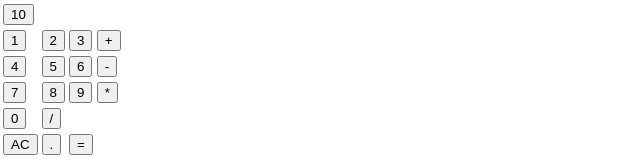
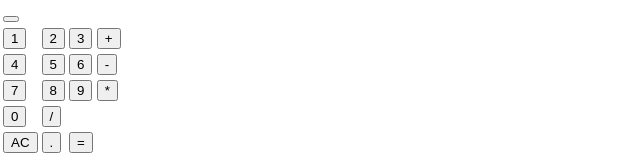
Before and after one commit to MuriloDircksen/CalculadoraReact, a React (Create React App) app: page / in a window 1280 px wide. Shown: the top 160 px of the page, without its empty margins (0-640 px from the left). Built offline with nearby package versions, Linux system fonts and the light colour scheme.

Commit message:
adição eval

```diff
--- a/src/App.js
+++ b/src/App.js
@@ -2,9 +2,14 @@
 import './App.css';
 
 function App() {
-  let resultado=10;
+  let resultado='';
   function consolaValor(valor){
-    console.log(valor)
+    resultado = resultado + valor;
+    console.log(`${resultado}`)
+  }
+  function evaluation(){
+    resultado = eval(resultado);
+    console.log(`${resultado}`)
   }
   return (
     <table>
@@ -34,9 +39,9 @@ function App() {
       <td  id = 'bdiv'><button onClick={()=>{consolaValor('/')}}>/</button></td>
     </tr>
     <tr>
-      <td ><button onClick={()=>{consolaValor('AC')}} className="AC">AC</button></td>
+      <td ><button onClick={()=>{}} className="AC">AC</button></td>
       <td><button onClick={()=>{consolaValor('.')}}>.</button></td>
-      <td><button onClick={()=>{consolaValor('=')}}>=</button></td>
+      <td><button onClick={()=>{evaluation()}}>=</button></td>
     </tr>
   </table>
   );
```
